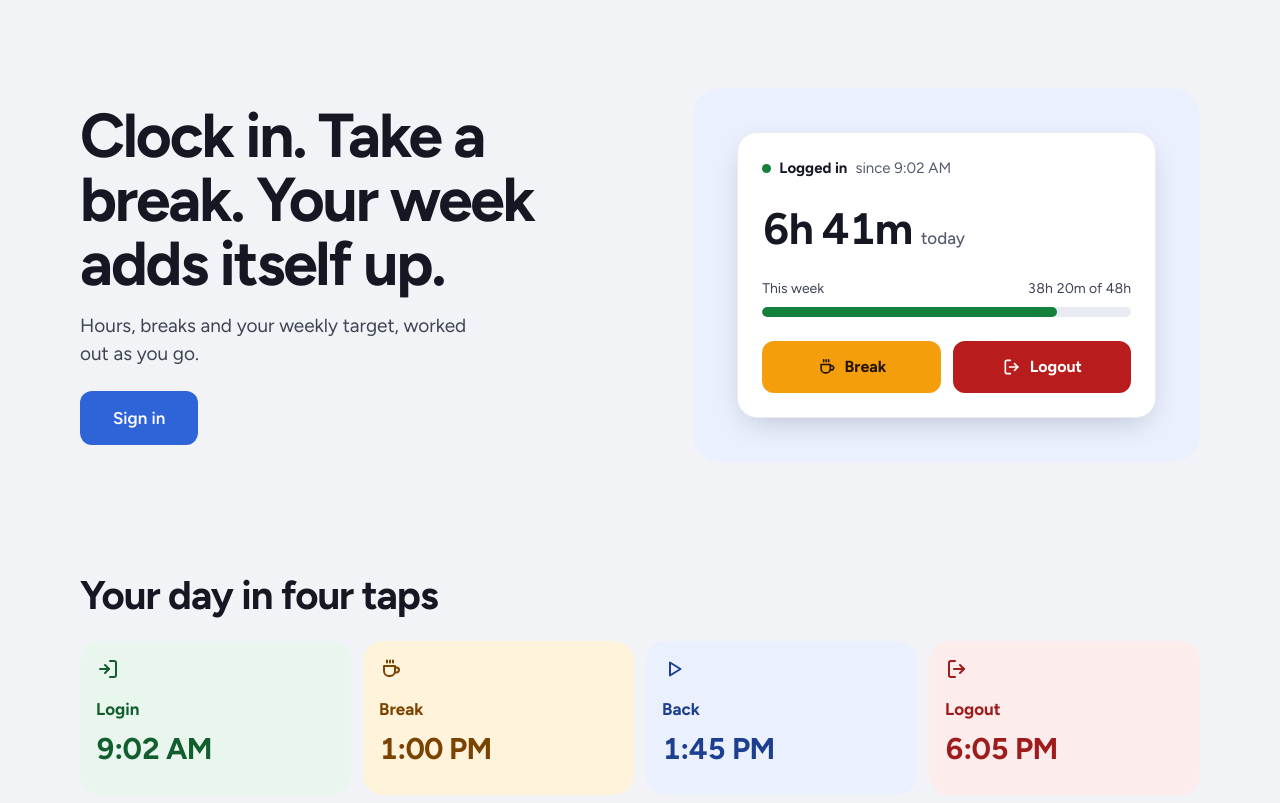
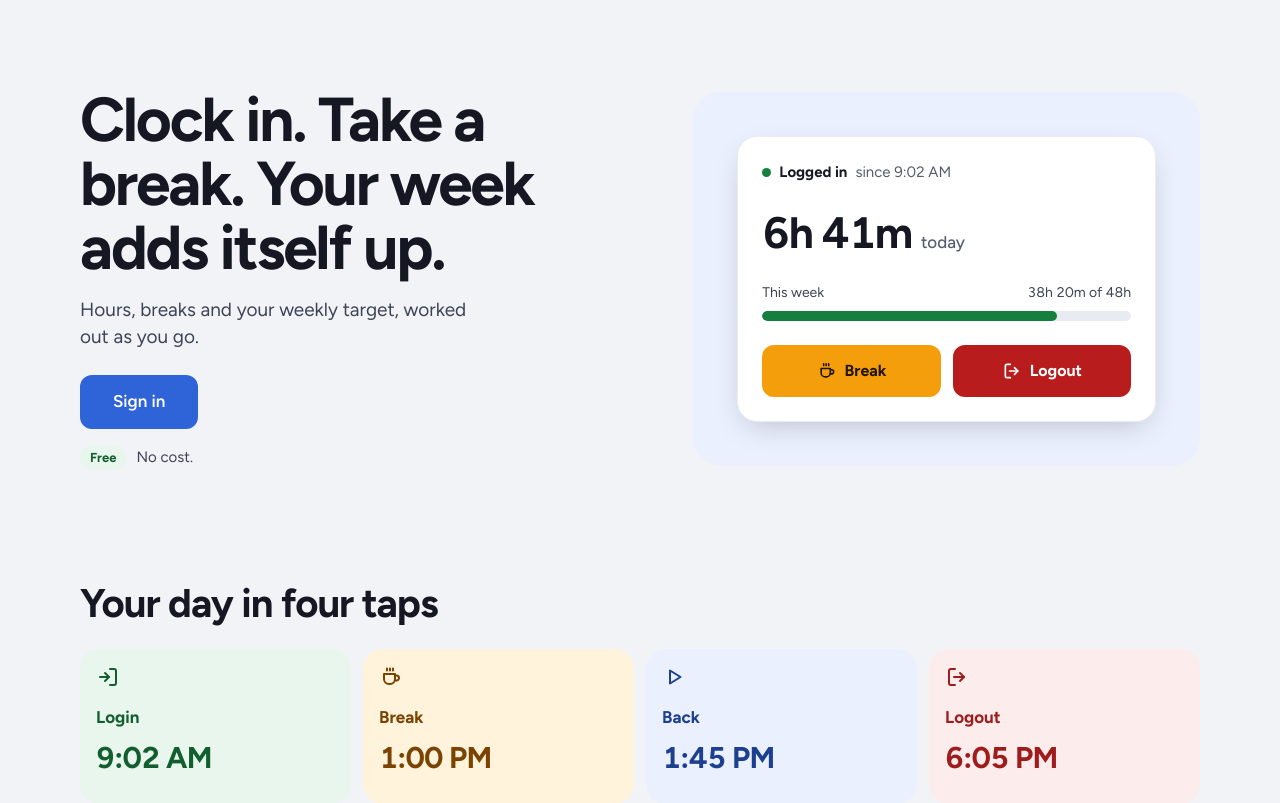
Before and after one commit to savettka/Timesheet-App, a Flask app: page / in a window 1280 px wide. Shown: the part 69-872 px from the top of the page. Run offline with Flask 3, Linux system fonts and the light colour scheme.

Commit message:
Landing page: free, and who to email for an account
A Free badge and No cost under both Sign in buttons, with a mailto link when STM_CONTACT_EMAIL is set on the server, so the address stays out of the repo.

```diff
--- a/app/main.py
+++ b/app/main.py
@@ -422,7 +422,7 @@ def index():
     Sign in leading to the sign-in page (or first-run setup)."""
     if current_user.is_authenticated:
         return redirect(url_for("main.dashboard"))
-    return render_template("landing.html")
+    return render_template("landing.html", contact=current_app.config.get("CONTACT_EMAIL"))
 
 
 def days_to_fill(user_id, now, today, days=7):
--- a/app/static/css/style.css
+++ b/app/static/css/style.css
@@ -2554,6 +2554,10 @@ button.tab-link { border: 0; background: transparent; font: inherit; font-size:
 .lp-hero h1 { font-size: clamp(38px, 6.2vw, 62px); line-height: 1.03; letter-spacing: -0.035em; font-weight: 700; text-wrap: balance; }
 .lp-lead { margin-top: var(--s4); max-width: 34ch; font-size: 19px; line-height: 1.45; color: var(--text-2); text-wrap: pretty; }
 .lp-cta { margin-top: var(--s5); padding-inline: 32px; }
+.lp-free { display: flex; flex-wrap: wrap; align-items: center; gap: 6px 10px; margin-top: var(--s4); font-size: 15px; color: var(--text-2); }
+.lp-badge { padding: 3px 10px; border-radius: 99px; background: var(--success-bg); color: var(--success-text); font-size: 13px; font-weight: 700; }
+.lp-free a { color: inherit; font-weight: 600; text-decoration: underline; text-underline-offset: 3px; overflow-wrap: anywhere; }
+.lp-close .lp-free { color: inherit; }
 .lp-hero-art { padding: clamp(20px, 4vw, 44px); border-radius: 28px; background: var(--info-bg); }
 
 .lp-card { padding: var(--s5); border: 1px solid var(--card-border); border-radius: 20px; background: var(--surface); box-shadow: var(--shadow-lg); }
--- a/app/templates/landing.html
+++ b/app/templates/landing.html
@@ -15,6 +15,11 @@
 
 {% block public_page %}
 {% set sign_in = url_for('auth.login') %}
+{# Free, and who to ask for an account (STM_CONTACT_EMAIL, set on the server). #}
+{% macro free_line() %}
+<p class="lp-free"><span class="lp-badge">Free</span><span>No cost.
+  {%- if contact %} For an account, email <a href="mailto:{{ contact }}?subject=STM%20account">{{ contact }}</a>{% endif %}</span></p>
+{% endmacro %}
 <header class="lp-top">
   <div class="lp-wrap">
     <a class="lp-brand" href="{{ url_for('main.index') }}">{{ stm_logo('logo-mark lp-logo') }}<span>STM</span></a>
@@ -33,6 +38,7 @@
         <h1>Clock in. Take a break. Your week adds itself up.</h1>
         <p class="lp-lead">Hours, breaks and your weekly target, worked out as you go.</p>
         <a class="btn btn-primary btn-lg lp-cta" href="{{ sign_in }}">Sign in</a>
+        {{ free_line() }}
       </div>
       <div class="lp-hero-art" data-lp-in style="--i: 1">
         <div class="lp-card lp-clock" aria-hidden="true">
@@ -169,7 +175,10 @@
   <section class="lp-section">
     <div class="lp-wrap">
       <div class="lp-close" data-lp-in>
-        <h2 class="lp-h2">Ready when you are</h2>
+        <div>
+          <h2 class="lp-h2">Ready when you are</h2>
+          {{ free_line() }}
+        </div>
         <a class="btn btn-lg lp-close-btn" href="{{ sign_in }}">Sign in</a>
       </div>
     </div>
--- a/config.py
+++ b/config.py
@@ -59,3 +59,7 @@ class Config:
     # That domain's address (https://...): pages opened at this server's own
     # address go on there. Left unset, they stay.
     PUBLIC_URL = os.environ.get("STM_PUBLIC_URL")
+
+    # Who to email for an account, shown on the landing page. Left unset,
+    # the page says STM is free and leaves the address out.
+    CONTACT_EMAIL = os.environ.get("STM_CONTACT_EMAIL")
```
Also changed, not shown: tests/test_landing.py (+8 -0 lines).
